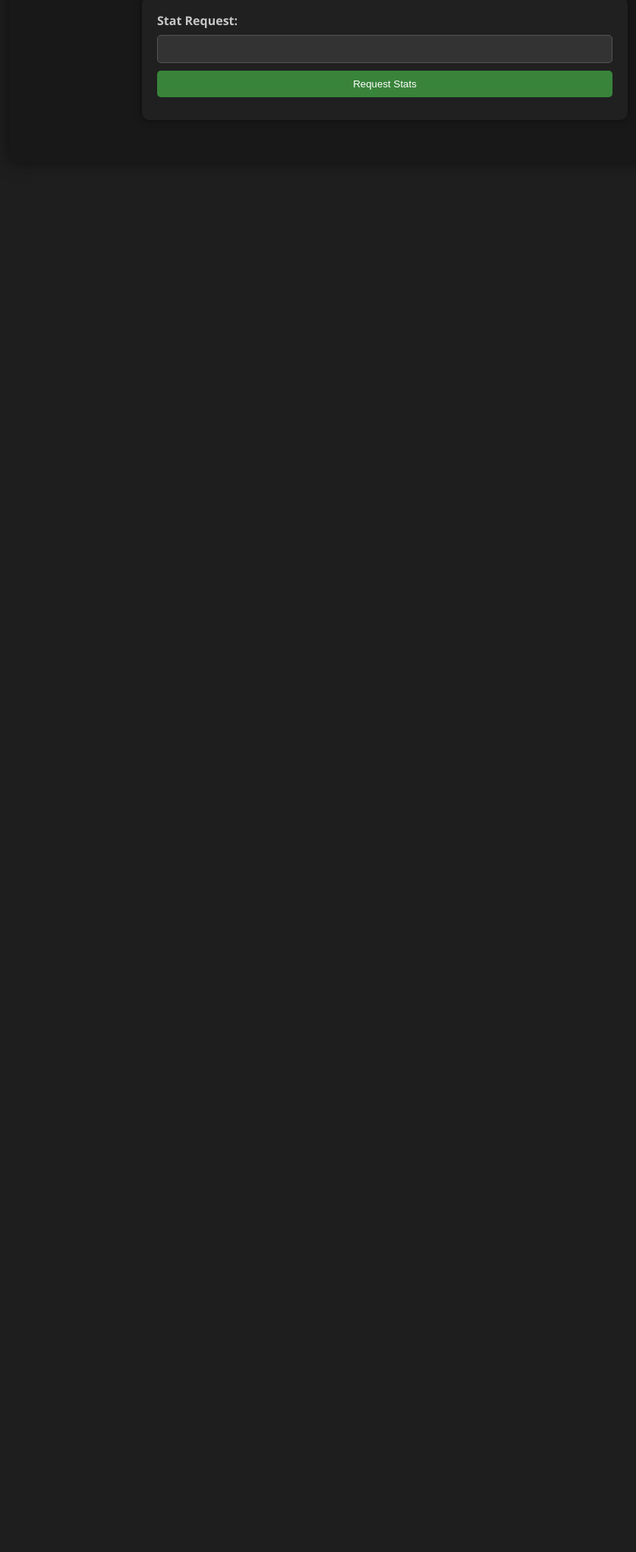
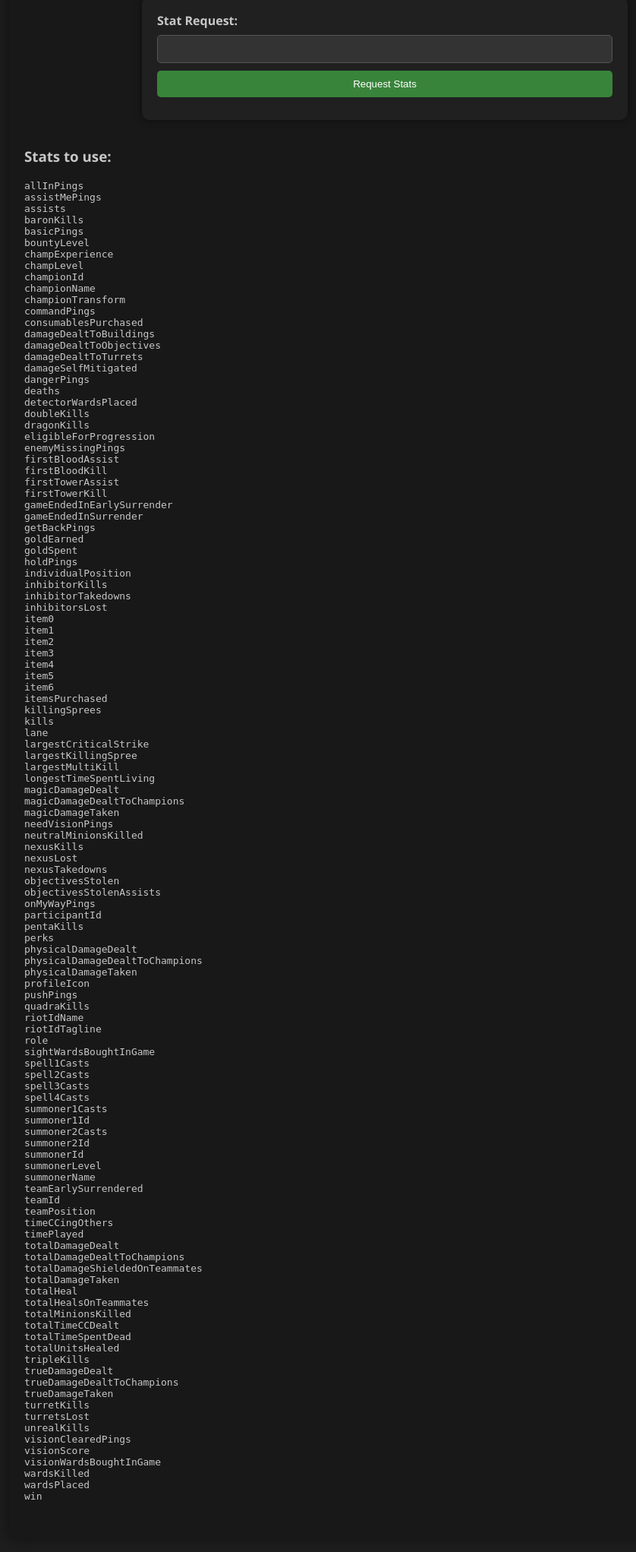
Before and after one commit to MichalPKN/mopp, a Flask app: page / in a window 1280 px wide. Shown: the part 156-2199 px from the top of the page at 76% size, without its empty margins (133-971 px from the left). Before the commit the page ends 284 px from the top, so only its background shows below. Run offline with Flask 3, Linux system fonts and the light colour scheme.

Commit message:
other details

```diff
--- a/components/data_loader.py
+++ b/components/data_loader.py
@@ -36,7 +36,7 @@ class DataLoader:
                     if match_id == summoner["last_match"]:
                         break
                     match = lol_watcher.match.by_id(region, match_id)
-                    if match["info"]["endOfGameResult"] != "GameComplete":
+                    if match["info"]["endOfGameResult"] != "GameComplete" or match["info"]["queueId"] != 420:
                         continue
                     for i, participant in enumerate(match["info"]["participants"]):
                         found = False
--- a/config.py
+++ b/config.py
@@ -1,5 +1,5 @@
 #generate your own API key from https://developer.riotgames.com/
-api_key = "RGAPI-9a80a42f-ca04-458e-8d81-cbdeb4edfd42"
+api_key = "RGAPI-4a37aace-6d1a-4ef2-a529-68d316d98d07"
 
 #kesha's account, should probably work if replaced with another account (adds it to database, loading matches might take a while)
 region = "euw1"
--- a/templates/index.html
+++ b/templates/index.html
@@ -134,6 +134,22 @@
             margin-top: 30px;
             margin-bottom: 4px;
         }
+        .participant-keys {
+            margin-top: 40px;
+            padding: 20px;
+            background-color: #202020;
+            border-radius: 10px;
+            box-shadow: 0 0 10px rgba(0, 0, 0, 0.5);
+        }
+        .participant-keys h3 {
+            margin-bottom: 15px;
+            color: #4caf50;
+        }
+        .participant-keys pre {
+            white-space: pre-wrap;
+            word-wrap: break-word;
+            color: #c7c7c7;
+        }
     </style>
     <script>
         function refreshData() {
@@ -158,11 +174,6 @@
             <div class="mid">
                 <h2>{{ name }}</h2>
             </div>
-            {# <form id="user-info-form">
-                <label for="league-username">To resfresh data yourself, put your own riot API key:</label>
-                <input type="text" id="api_key" name="api_key" required>
-                <button onclick="addAPIKey()">Refresh data</button>
-            </form> #}
             <div id="refresh"><button onclick="refreshData()">Refresh data</button></div>
         </header>
         <div class="stat-form">
@@ -181,7 +192,7 @@
             <div class="gamer-percentage">
                 <div class="title">{{ stat }}</div>
                 {% for result in results %}
-                <div class="games">{{ result[0] }} games</div>
+                <div class="games">last {{ result[0] }} games</div>
                 <div class="bar-container">
                     <div class="bar">
                         <div class="bar-yes" style="width: {{ result[1] }}%;">YES {{ '%0.2f'|format(result[1] |float ) }}%</div>
@@ -192,6 +203,127 @@
             </div>
         {% endif %}
         {% endif %}
+        <div class="all_variables">
+            <h3>Stats to use:</h3>
+            <pre>
+allInPings
+assistMePings
+assists
+baronKills
+basicPings
+bountyLevel
+champExperience
+champLevel
+championId
+championName
+championTransform
+commandPings
+consumablesPurchased
+damageDealtToBuildings
+damageDealtToObjectives
+damageDealtToTurrets
+damageSelfMitigated
+dangerPings
+deaths
+detectorWardsPlaced
+doubleKills
+dragonKills
+eligibleForProgression
+enemyMissingPings
+firstBloodAssist
+firstBloodKill
+firstTowerAssist
+firstTowerKill
+gameEndedInEarlySurrender
+gameEndedInSurrender
+getBackPings
+goldEarned
+goldSpent
+holdPings
+individualPosition
+inhibitorKills
+inhibitorTakedowns
+inhibitorsLost
+item0
+item1
+item2
+item3
+item4
+item5
+item6
+itemsPurchased
+killingSprees
+kills
+lane
+largestCriticalStrike
+largestKillingSpree
+largestMultiKill
+longestTimeSpentLiving
+magicDamageDealt
+magicDamageDealtToChampions
+magicDamageTaken
+needVisionPings
+neutralMinionsKilled
+nexusKills
+nexusLost
+nexusTakedowns
+objectivesStolen
+objectivesStolenAssists
+onMyWayPings
+participantId
+pentaKills
+perks
+physicalDamageDealt
+physicalDamageDealtToChampions
+physicalDamageTaken
+profileIcon
+pushPings
+quadraKills
+riotIdName
+riotIdTagline
+role
+sightWardsBoughtInGame
+spell1Casts
+spell2Casts
+spell3Casts
+spell4Casts
+summoner1Casts
+summoner1Id
+summoner2Casts
+summoner2Id
+summonerId
+summonerLevel
+summonerName
+teamEarlySurrendered
+teamId
+teamPosition
+timeCCingOthers
+timePlayed
+totalDamageDealt
+totalDamageDealtToChampions
+totalDamageShieldedOnTeammates
+totalDamageTaken
+totalHeal
+totalHealsOnTeammates
+totalMinionsKilled
+totalTimeCCDealt
+totalTimeSpentDead
+totalUnitsHealed
+tripleKills
+trueDamageDealt
+trueDamageDealtToChampions
+trueDamageTaken
+turretKills
+turretsLost
+unrealKills
+visionClearedPings
+visionScore
+visionWardsBoughtInGame
+wardsKilled
+wardsPlaced
+win
+            </pre>
+        </div>
     </div>
 </body>
 </html>
```
